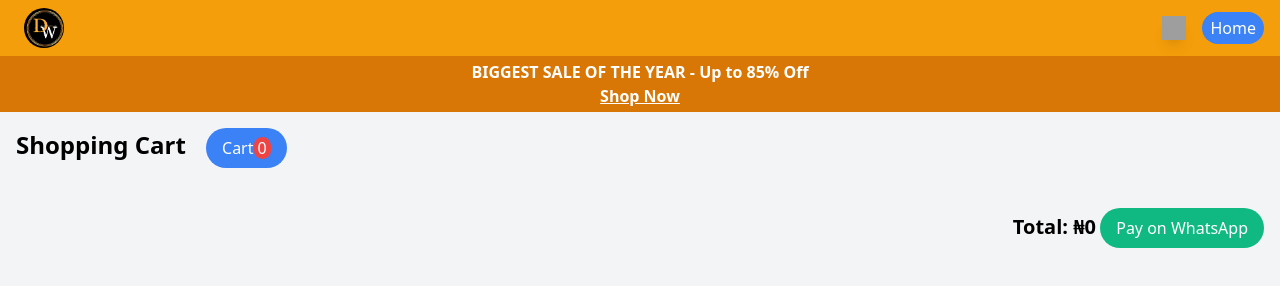
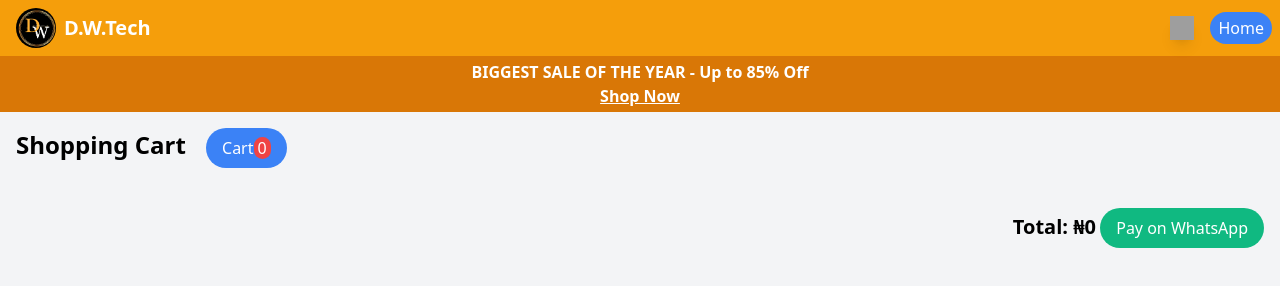
Before and after one commit to grace-kid/D.W.T-computer-store, a plain HTML site: page cart.html in a window 1280 px wide. Drawn offline with nearby package versions, Linux system fonts and the light colour scheme; grey boxes are pictures that could not be loaded.

Commit message:
Update cart.html

```diff
--- a/cart.html
+++ b/cart.html
@@ -11,11 +11,11 @@
 <script src="https://ajax.googleapis.com/ajax/libs/jquery/3.7.1/jquery.min.js"></script>
 <body class="bg-gray-100 font-sans">
 
-    <!-- Header -->
-    <header class="bg-yellow-500 text-white py-2">
-        <div class="container mx-auto flex justify-between items-center px-4">
-            <img src="image/logo.jpg" class="w-10 ml-2 rounded-full" alt="logo">
+       <header class="bg-yellow-500 text-white py-2 px-2 flex">
+<img src="image/logo.jpg" class="w-10 ml-2 rounded-full" alt="logo">
+        <div class="container mx-auto flex justify-between items-center pl-2">
 
+            <h1 class="text-xl font-bold">D.W.Tech</h1>
             <div class="flex items-center space-x-4">
                 <a href="https://wa.me/2349032662498?text=Hello,%20I'm%20interested%20in%20your%20product%20on%20the%20website!"
                    target="_blank"
```
